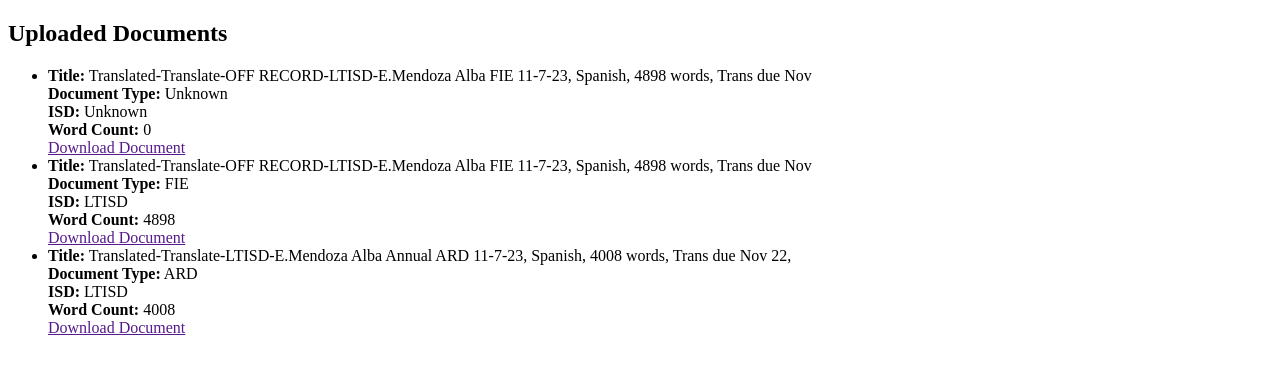
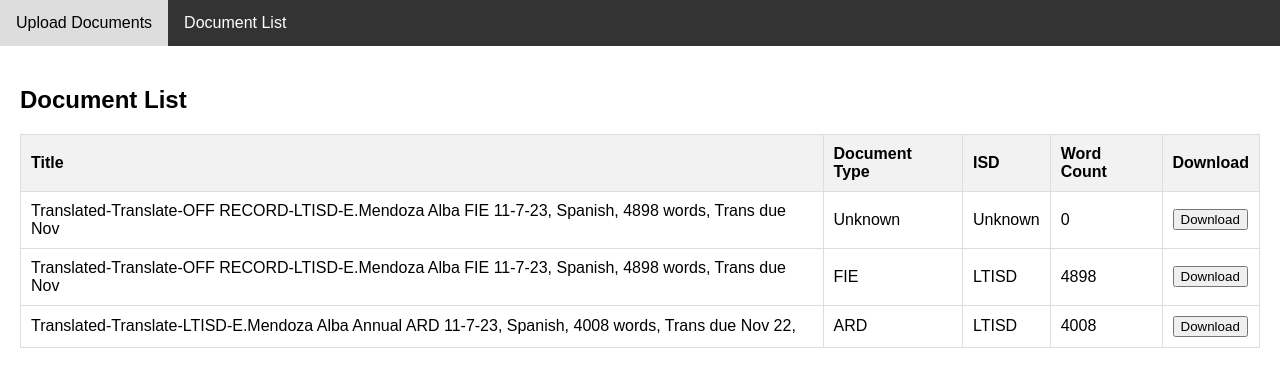
Before and after one commit to Shleeple/FileUploadService, a Django app: page /document_list in a window 1280 px wide. Shown: the top 387 px of the page. Run offline with Django 4.2, Linux system fonts and the light colour scheme; a user stored in the database is signed in; data comes from the database, SQL or seed files in the repository; both versions use the stored data as it was after the commit.

Commit message:
Files can be uploaded and the metainfo is extracted by regex, now the original file will have a processed file linked to it, and when you hit download, it downloads that one, else it downloads the original - 2023-11-24 09:16:48

```diff
--- a/UploadFiles/UploadService/models.py
+++ b/UploadFiles/UploadService/models.py
@@ -12,3 +12,11 @@ class Document(models.Model):
     word_count = models.IntegerField()
     document_type = models.CharField(max_length=255)
     unique_id = models.CharField(max_length=255, unique=True)
+
+    # foreign key to link to processed document
+    processed_document = models.OneToOneField('ProcessedDocument', null=True, blank=True, on_delete=models.SET_NULL, related_name='processed_document')
+
+
+class ProcessedDocument(models.Model):
+    document = models.OneToOneField(Document, on_delete=models.CASCADE, related_name='processed_document_relation')
+    processed_document_file = models.FileField(upload_to='processed_documents/', max_length=255)
--- /dev/null
+++ b/UploadFiles/UploadService/templates/base.html
@@ -0,0 +1,68 @@
+<!DOCTYPE html>
+<html lang="en">
+<head>
+    <meta charset="UTF-8">
+    <meta name="viewport" content="width=device-width, initial-scale=1.0">
+    <title>{% block title %}Your App{% endblock %}</title>
+    {% load static %}
+    <style>
+        /* Add specific styles for the document_list.html */
+        table {
+        width: 100%;
+        border-collapse: collapse;
+        margin-top: 20px;
+        }
+
+        th, td {
+            border: 1px solid #ddd;
+            padding: 10px; /* Adjust the padding value as needed */
+            text-align: left;
+        }
+
+        th {
+            background-color: #f2f2f2;
+        }
+
+        body {
+            font-family: Arial, sans-serif;
+            margin: 0;
+            padding: 0;
+        }
+
+        nav {
+            background-color: #333;
+            overflow: hidden;
+        }
+
+        nav a {
+            float: left;
+            display: block;
+            color: white;
+            text-align: center;
+            padding: 14px 16px;
+            text-decoration: none;
+        }
+
+        nav a:hover {
+            background-color: #ddd;
+            color: black;
+        }
+
+        .container {
+            padding: 20px;
+        }
+    </style>
+</head>
+<body>
+
+<nav>
+    <a href="{% url 'upload_document' %}">Upload Documents</a>
+    <a href="{% url 'document_list' %}">Document List</a>
+</nav>
+
+<div class="container">
+    {% block content %}{% endblock %}
+</div>
+
+</body>
+</html>
--- a/UploadFiles/UploadService/templates/document_list.html
+++ b/UploadFiles/UploadService/templates/document_list.html
@@ -1,30 +1,50 @@
-<!-- yourapp/templates/yourapp/document_list.html -->
+<!-- templates/yourapp/document_list.html -->
 
-<!DOCTYPE html>
-<html lang="en">
-<head>
-    <meta charset="UTF-8">
-    <meta name="viewport" content="width=device-width, initial-scale=1.0">
-    <title>Document List</title>
-</head>
-<body>
-    <h2>Uploaded Documents</h2>
+{% extends 'base.html' %}
 
+
+
+{% block content %}
+    <h2>Document List</h2>
     {% if documents %}
-        <ul>
+        <table>
+        <thead>
+            <tr>
+            <th>Title</th>
+            <th>Document Type</th>
+            <th>ISD</th>
+            <th>Word Count</th>
+            <th>Download</th>
+            </tr>
+        </thead>
+        <tbody>
             {% for document in documents %}
-                <li>
-                    <strong>Title:</strong> {{ document.title }}<br>
-                    <strong>Document Type:</strong> {{ document.document_type }}<br>
-                    <strong>ISD:</strong> {{ document.isd }}<br>
-                    <strong>Word Count:</strong> {{ document.word_count }}<br>
-                    <!-- Add more fields as needed -->
-                    <a href="{{ document.document.url }}" target="_blank">Download Document</a>
-                </li>
+            <tr>
+                <td>{{ document.title }}</td>
+                <td>{{ document.document_type }}</td>
+                <td>{{ document.isd }}</td>
+                <td>{{ document.word_count }}</td>
+                <!-- Add a button to trigger the download -->
+                <td>
+                <button class="download-btn" data-document-id="{{ document.id }}">Download</button>
+                </td>
+            </tr>
             {% endfor %}
-        </ul>
+        </tbody>
+        </table>
+
+        <script>
+        // Add a script to handle download button clicks
+        document.querySelectorAll('.download-btn').forEach(function(button) {
+            button.addEventListener('click', function() {
+            var documentId = button.getAttribute('data-document-id');
+
+            // Redirect to the download URL for the specific document
+            window.location.href = '{% url "download_document" document_id=0 %}'.replace('0', documentId);
+            });
+        });
+        </script>
     {% else %}
         <p>No documents uploaded.</p>
     {% endif %}
-</body>
-</html>
+{% endblock %}
--- a/UploadFiles/UploadService/templates/upload_document.html
+++ b/UploadFiles/UploadService/templates/upload_document.html
@@ -1,3 +1,5 @@
+{% extends 'base.html' %}
+
 {% block content %}
   <h2>Upload Document</h2>
   <form method="post" enctype="multipart/form-data">
--- a/UploadFiles/UploadService/views.py
+++ b/UploadFiles/UploadService/views.py
@@ -5,11 +5,12 @@ from .forms import DocumentForm
 from docx import Document as DocxDocument
 import re
 import os
+import io
 import requests
 
 from django.conf import settings
 from django.http import HttpResponse
-from django.shortcuts import render, redirect
+from django.shortcuts import render, redirect, get_object_or_404
 from django.contrib.auth import login
 from django.contrib.auth.forms import AuthenticationForm
 from django.contrib.auth.decorators import login_required
@@ -44,39 +45,47 @@ def upload_document(request):
                 unique_id=unique_id,
             )
 
-            return render(request, 'upload_document.html', {'document': document})
+            return redirect('document_list')
     else:
         form = DocumentForm()
 
     return render(request, 'upload_document.html', {'form': form})
 
-# request a downloaded document
+
 @login_required
 def download_document(request, document_id):
-    document = Document.objects.get(id=document_id)
+    document = get_object_or_404(Document, pk=document_id)
 
-    # Perform processing on the document (you'll need to implement this)
-    processed_file_path = process_document(document)
-
-    # Use Django's FileResponse to serve the processed file for download
-    with open(processed_file_path, 'rb') as processed_file:
-        response = HttpResponse(processed_file.read(), content_type='application/vnd.openxmlformats-officedocument.wordprocessingml.document')
-        response['Content-Disposition'] = f'attachment; filename={document.title}_processed.docx'
-
-    # Delete the processed file after serving
-    os.remove(processed_file_path)
+    if document.processed_document:
+        # Download the processed document
+        processed_document = document.processed_document.processed_document_file
+        response = HttpResponse(processed_document.read(), content_type='application/vnd.openxmlformats-officedocument.wordprocessingml.document')
+        response['Content-Disposition'] = f'attachment; filename="{os.path.basename(processed_document.name)}"'
+    else:
+        # Download the original document
+        original_document = document.document_file
+        response = HttpResponse(original_document.read(), content_type='application/vnd.openxmlformats-officedocument.wordprocessingml.document')
+        response['Content-Disposition'] = f'attachment; filename="{os.path.basename(original_document.name)}"'
 
     return response
 
 
+@login_required
+def document_list(request):
+    documents = Document.objects.filter(user=request.user)  # Assuming you want to show only documents for the logged-in user
+    return render(request, 'document_list.html', {'documents': documents})
+
+
 def extract_metadata(document_file):
+    file_name = os.path.basename(document_file.name)
+    print(f"File_name = {file_name}")
     # Use regex to extract metadata from the document title
-    match = re.match(r'(?P<isd>[A-Z0-9]+)_(?P<word_count>\d+)_(?P<document_type>[A-Za-z]+)', document_file.name)
+    match = re.match(r'.*(\w{2,3}ISD).*(FIE|ARD|IEP).*\s+(\d+) words', os.path.basename(document_file.name))
 
     if match:
-        isd = match.group('isd')
-        word_count = int(match.group('word_count'))
-        document_type = match.group('document_type')
+        isd = match.group(1)  # Select the first group
+        word_count = int(match.group(3))  # Select the third group
+        document_type = match.group(2)  # Select the second group
         return isd, word_count, document_type
     else:
         # Default values if regex doesn't match
@@ -84,18 +93,13 @@ def extract_metadata(document_file):
 
 
 def process_document(document):
+    # Load the original document using python-docx
+    original_doc = Document(document.path)
+
     # Implement your processing logic here
-    # For example, you might use the python-docx library to modify the document
-    # Save the processed document to a new file
-    processed_file_path = os.path.join(settings.MEDIA_ROOT, 'processed', f"{document.title}_processed.docx")
+    # For example, you might modify the document content
 
-    # This is a placeholder, you'll need to implement the actual processing
-    # Here, we're just copying the original file to the processed file path
-    with open(document.document_file.path, 'rb') as original_file:
-        with open(processed_file_path, 'wb') as processed_file:
-            processed_file.write(original_file.read())
-
-    return processed_file_path
+    return original_doc.unique_id
 
 
 def user_login_view(request):
@@ -112,8 +116,3 @@ def user_login_view(request):
 
 def home(request):
     return render(request, 'home.html')
-
-
-def document_list(request):
-    documents = Document.objects.filter(user=request.user)  # Assuming you want to show only documents for the logged-in user
-    return render(request, 'document_list.html', {'documents': documents})
```
Also changed, not shown: UploadFiles/UploadService/forms.py (+18 -1 lines), UploadFiles/UploadService/migrations/0002_alter_document_document_file_processeddocument_and_more.py (added), UploadFiles/db.sqlite3, 10 other files.
